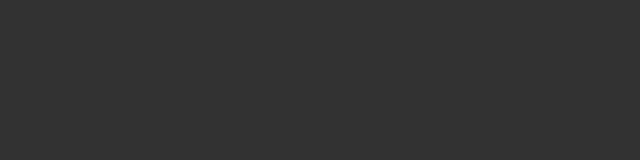
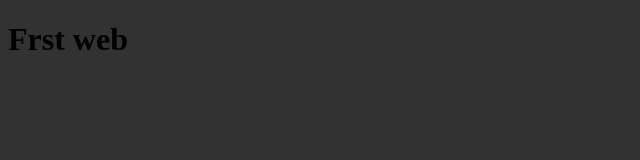
Before and after one commit to JSzymanek/project2, a plain HTML site: page index.html in a window 1280 px wide. Shown: the whole page, without its empty margins (0-640 px from the left). Drawn offline with Linux system fonts and the light colour scheme.

Commit message:
add h1 to index.html

```diff
--- a/index.html
+++ b/index.html
@@ -11,6 +11,8 @@
 
 <body>
 
+    <h1>Frst web</h1>
+
     <script src="main.js"></script>
 </body>
 
```
